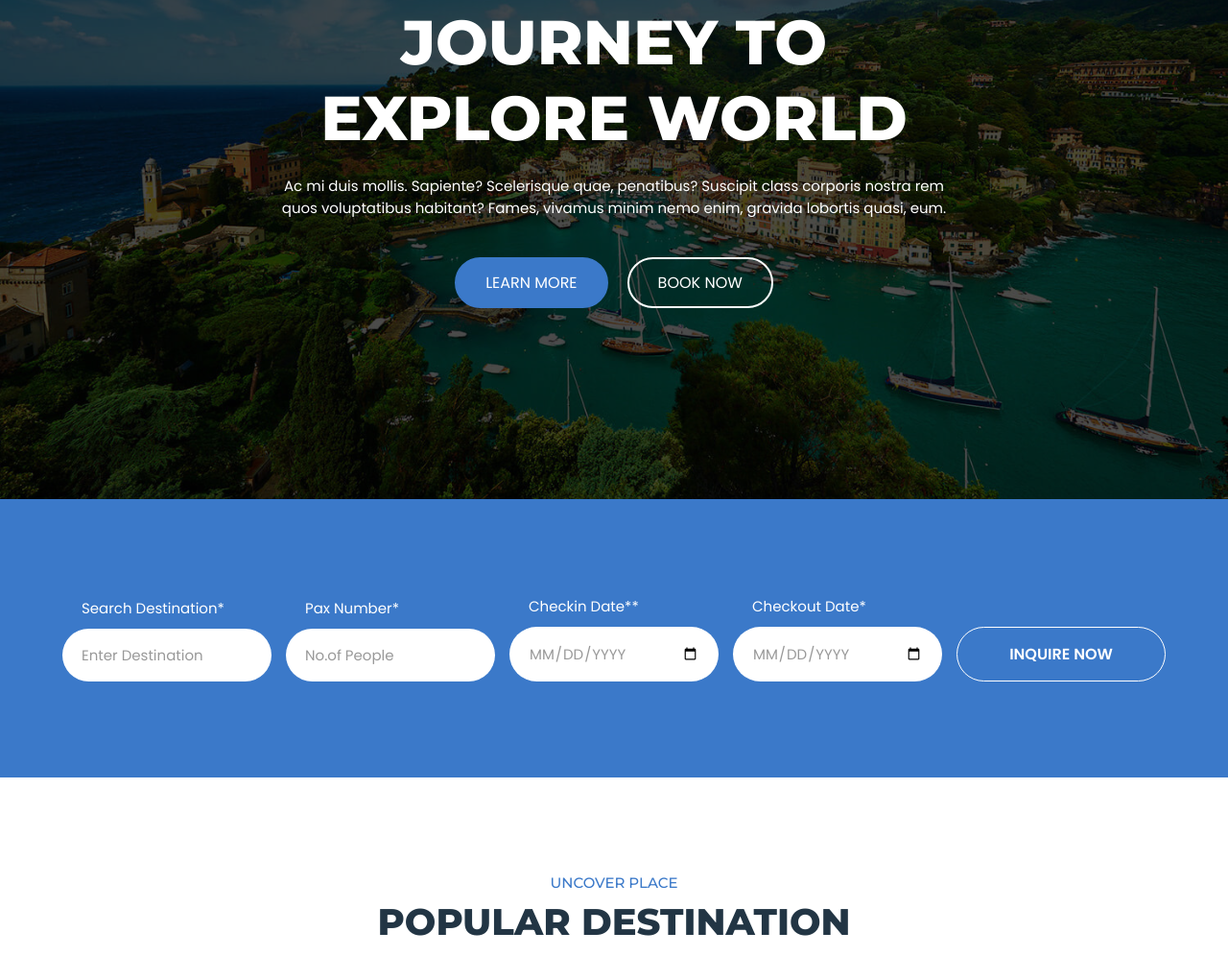
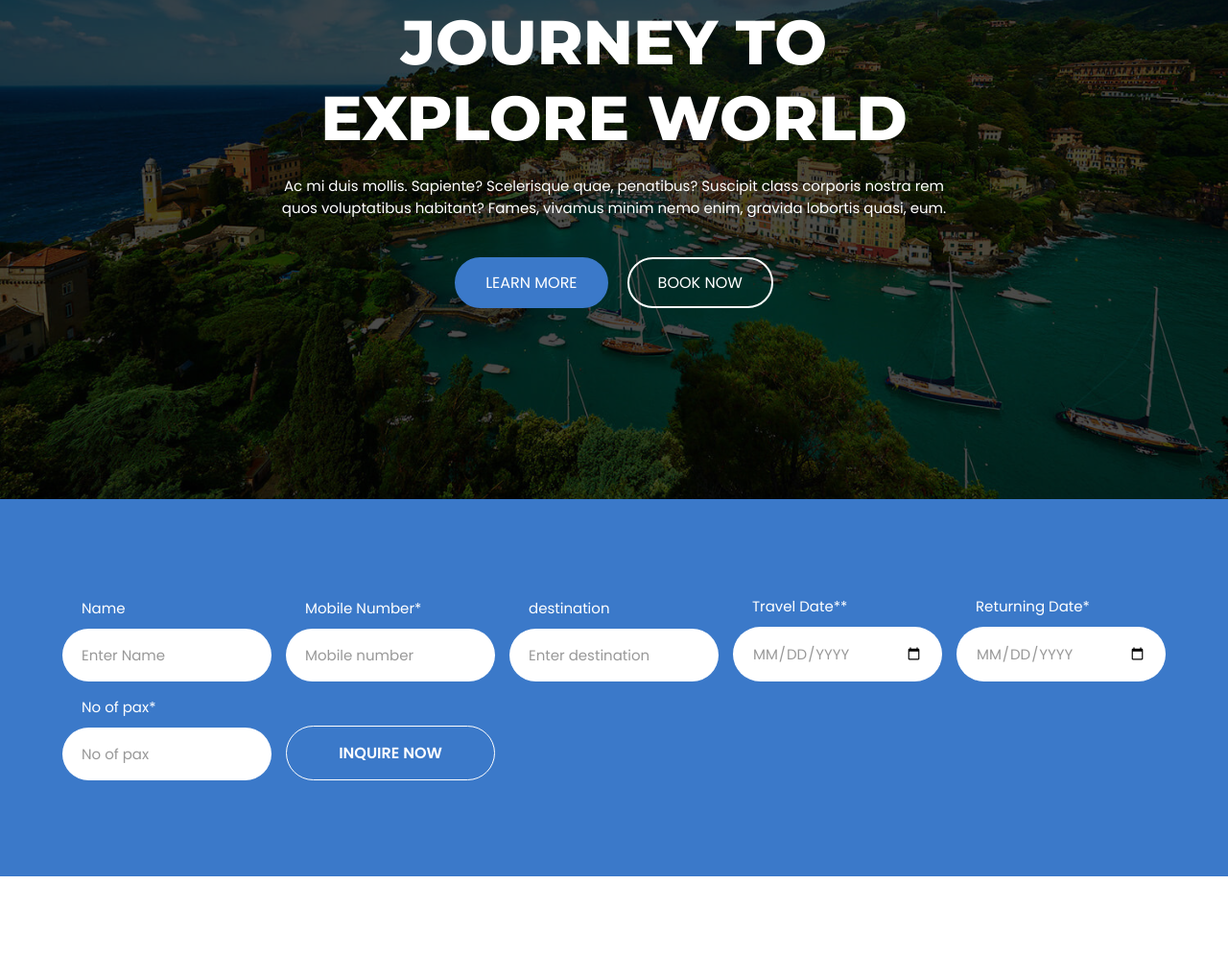
Before and after one commit to Anis952/Fly-emperor-travel, a plain HTML site: page index.html in a window 1280 px wide. Shown: the part 280-1276 px from the top of the page at 96% size. Drawn offline with nearby package versions, Linux system fonts and the light colour scheme.

Commit message:
changes in inquiry form

```diff
--- a/index.html
+++ b/index.html
@@ -195,28 +195,40 @@
           <form action="" class="tour-search-form">
 
             <div class="input-wrapper">
-              <label for="destination" class="input-label">Search Destination*</label>
+              <label for="destination" class="input-label">Name</label>
 
-              <input type="text" name="destination" id="destination" required placeholder="Enter Destination"
+              <input type="text" name="name" id="name" required placeholder="Enter Name"
                 class="input-field">
             </div>
 
             <div class="input-wrapper">
-              <label for="people" class="input-label">Pax Number*</label>
+              <label for="people" class="input-label">Mobile Number*</label>
 
-              <input type="number" name="people" id="people" required placeholder="No.of People" class="input-field">
+              <input type="number" name="Mobile-number" id="mobile" required placeholder="Mobile number" class="input-field">
             </div>
 
             <div class="input-wrapper">
-              <label for="checkin" class="input-label">Checkin Date**</label>
+              <label for="destination" class="input-label">destination</label>
 
-              <input type="date" name="checkin" id="checkin" required class="input-field">
+              <input type="text" name="destination" id="destination" required placeholder="Enter destination"
+                class="input-field">
             </div>
 
             <div class="input-wrapper">
-              <label for="checkout" class="input-label">Checkout Date*</label>
+              <label for="checkin" class="input-label">Travel Date**</label>
 
-              <input type="date" name="checkout" id="checkout" required class="input-field">
+              <input type="date" name="Travel-Date" id="Travel-Date" required class="input-field">
+            </div>
+
+            <div class="input-wrapper">
+              <label for="checkout" class="input-label">Returning Date*</label>
+
+              <input type="date" name="returningdate" id="returningdate" required class="input-field">
+            </div>
+            <div class="input-wrapper">
+              <label for="people" class="input-label">No of pax*</label>
+
+              <input type="number" name="pax" id="pax" required placeholder="No of pax" class="input-field">
             </div>
 
             <button type="submit" class="btn btn-secondary">Inquire now</button>
```
